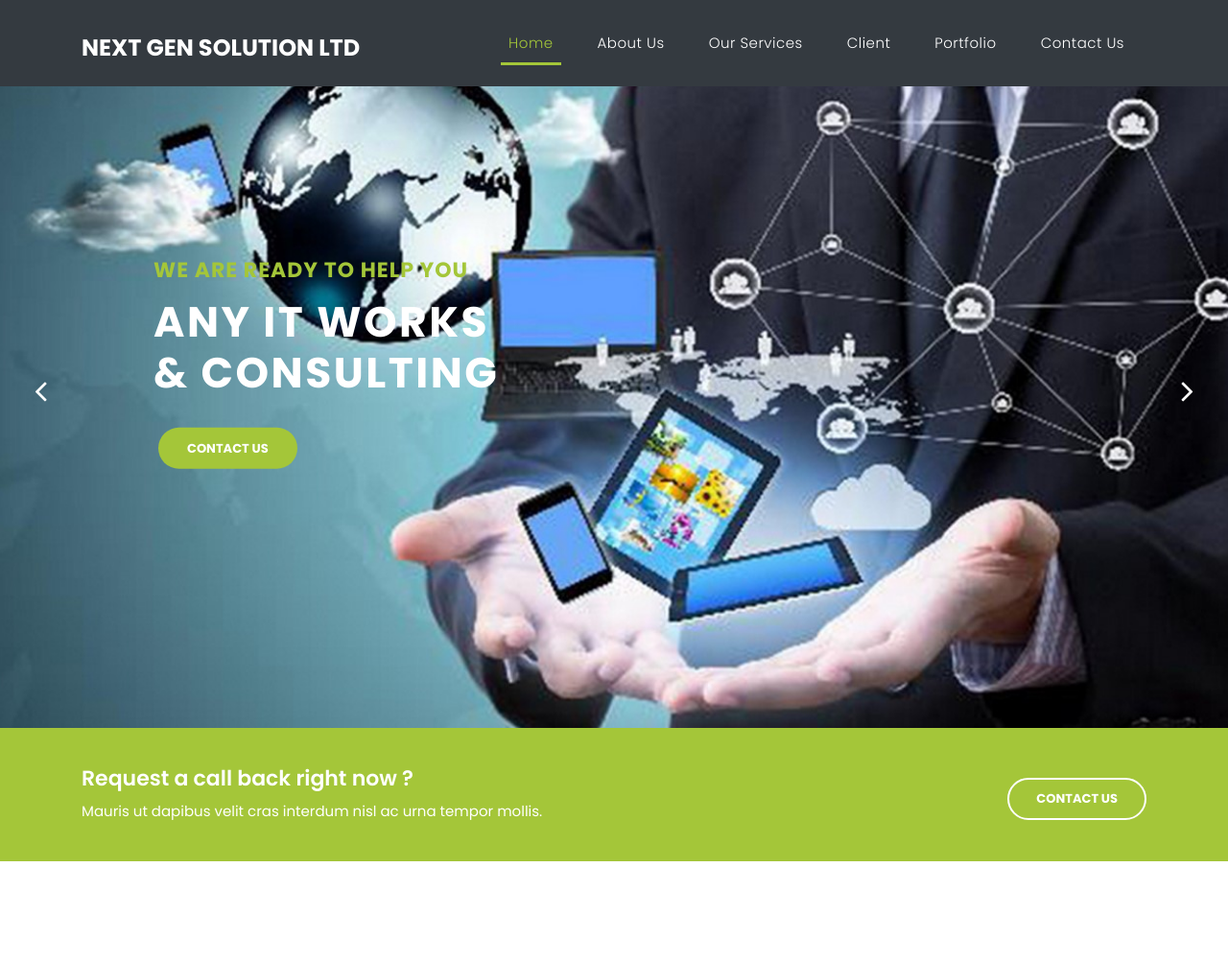
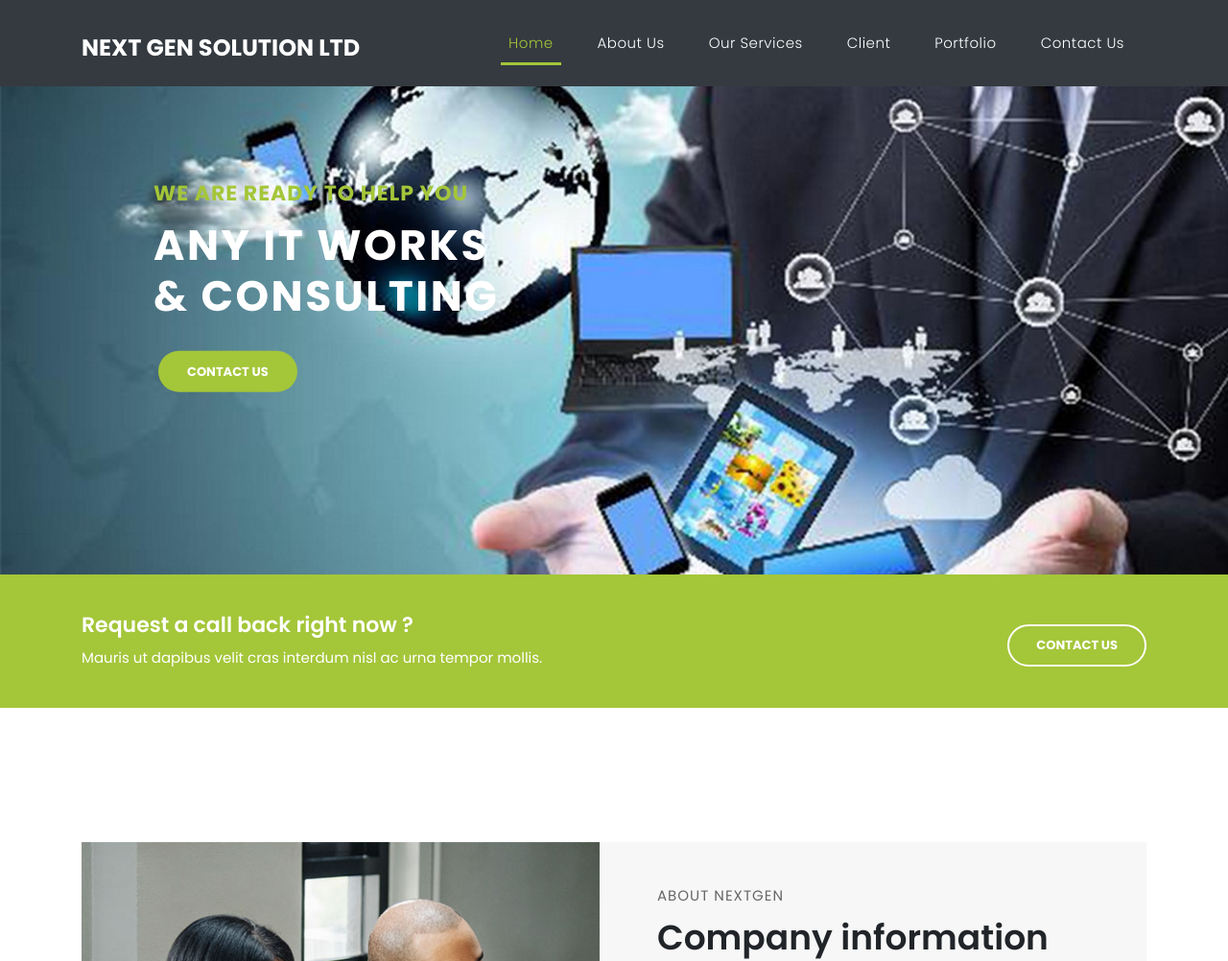
Before and after one commit to hossain258/ICTSITE, a Django app: page / in a window 1280 px wide. Shown: the part 47-1049 px from the top of the page at 96% size. Run offline with Django 4.2, Linux system fonts and the light colour scheme; data comes from the database, SQL or seed files in the repository; grey boxes labelled with a size stand in for pictures from a placeholder-image service; parts of the project's set-up code (start-up, migrations or seed data) failed here and were passed over; some libraries are stand-ins or nearby versions.

Commit message:
Slider update

```diff
--- a/gensite/static/assets/css/templatemo-finance-business.css
+++ b/gensite/static/assets/css/templatemo-finance-business.css
@@ -383,9 +383,9 @@ header .navbar {
 	background-size: cover;
 	background-position: center center;
 	background-repeat: no-repeat;
-	height:95vh;
+	height:75vh;
 }
-
+/*
 .Modern-Slider .item-1 .img-fill {
 	background-image: url(../images/slide_01.jpg);
 }
@@ -396,7 +396,7 @@ header .navbar {
 
 .Modern-Slider .item-3 .img-fill {
 	background-image: url(../images/slide_03.jpg);
-}
+} */
 
 .Modern-Slider .NextArrow{
   position:absolute;
--- a/gensite/templates/home.html
+++ b/gensite/templates/home.html
@@ -12,6 +12,7 @@
           <!-- Item -->
           <div class="item item-1">
             <div class="img-fill">
+              <img src="../static/assets/images/slide_01.jpg" alt="Slider image">
                 <div class="text-content">
                   <h6>we are ready to help you</h6>
                   <h4>Any IT Works <br>&amp; Consulting</h4>
@@ -22,8 +23,8 @@
           </div>
           <!-- // Item -->
           <!-- Item -->
-          <div class="item item-2">
-            <div class="img-fill">
+          <!-- <div class="item item-2">
+            <div class="img-fill" style="background-image: url(../static/assets/images/slide_02.jpg);">
                 <div class="text-content">
                   <h6>we are here to support you</h6>
                   <h4>Accounting<br>&amp; Management</h4>
@@ -31,11 +32,11 @@
                   <a href="{% url 'service' %}" class="filled-button">our services</a>
                 </div>
             </div>
-          </div>
+          </div> -->
           <!-- // Item -->
           <!-- Item -->
-          <div class="item item-3">
-            <div class="img-fill">
+          <!-- <div class="item item-3">
+            <div class="img-fill" style="background-image: url(../static/assets/images/slide_03.jpg);">
                 <div class="text-content">
                   <h6>we have a solid background</h6>
                   <h4>Market Analysis<br>&amp; Statistics</h4>
@@ -43,7 +44,7 @@
                   <a href="{% url 'about' %}" class="filled-button">learn more</a>
                 </div>
             </div>
-          </div>
+          </div> -->
           <!-- // Item -->
         </div>
     </div>
```
